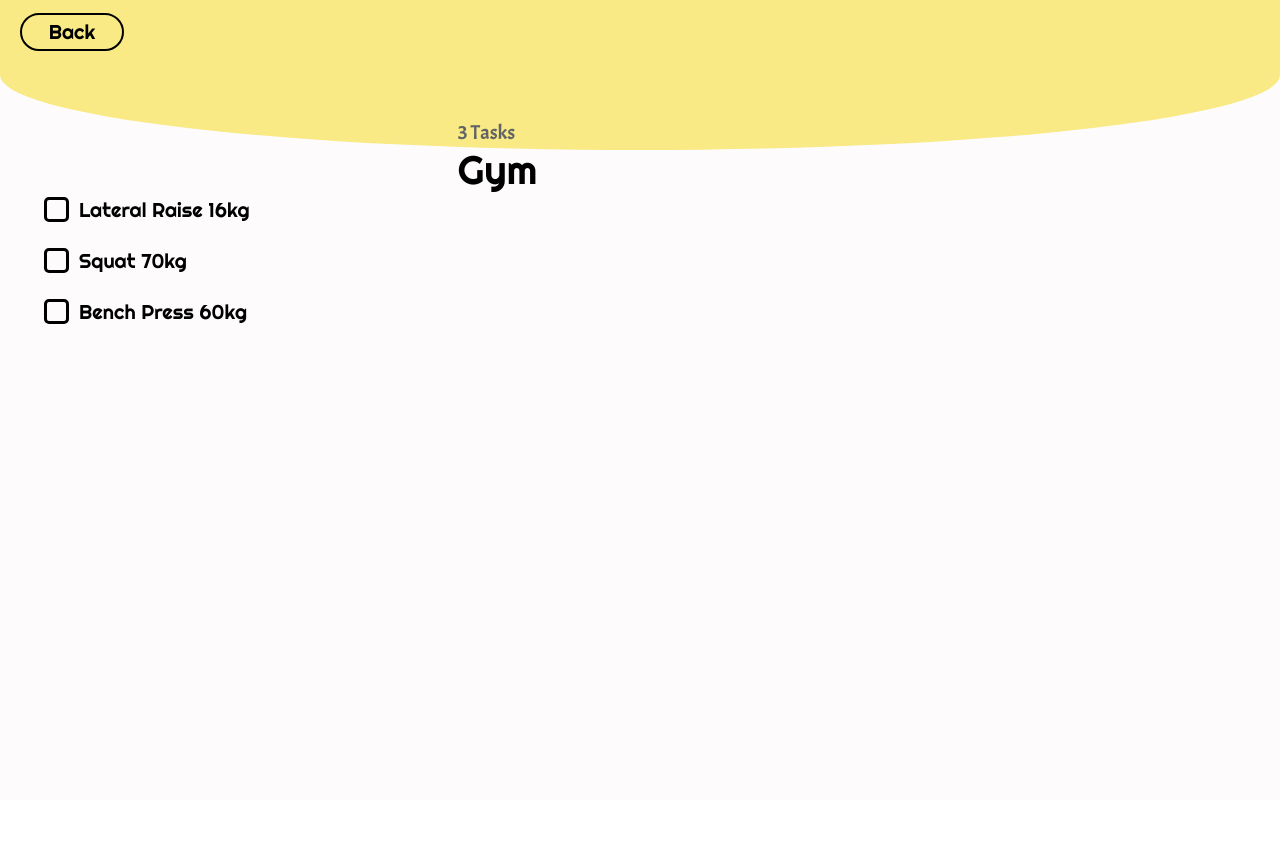
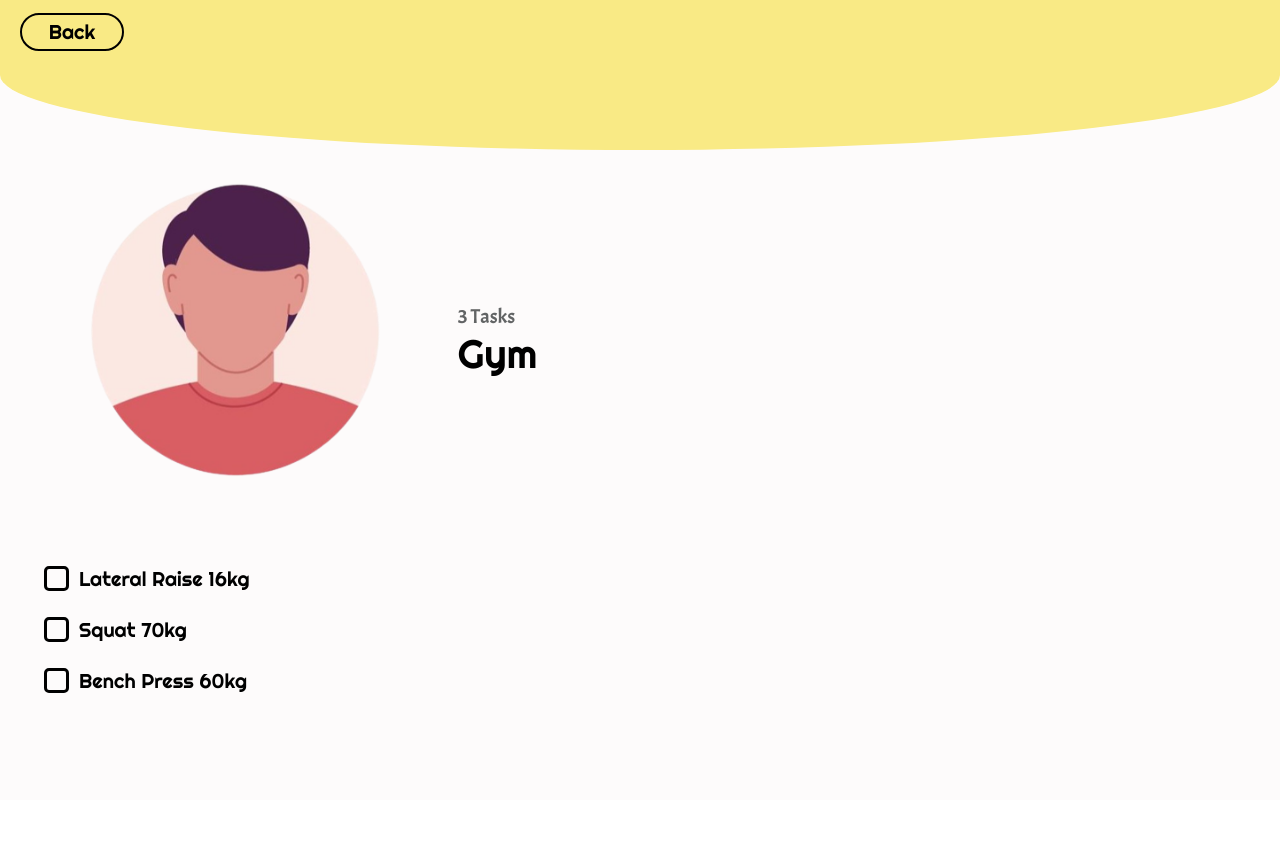
Before and after one commit to faranaan/task, a plain HTML site: page body/gym.html in a window 1280 px wide. Before the commit the page ends 800 px from the top, so only its background shows below. Drawn offline with Linux system fonts and the light colour scheme; the site is published under a folder, as on GitHub Pages, so addresses that start at the root find nothing.

Commit message:
Update gym.html

```diff
--- a/body/gym.html
+++ b/body/gym.html
@@ -15,7 +15,7 @@
         </nav>
         <div class="setengah-lingkaran"></div>
         <div class="school-main">
-            <img src="/image/profile-removebg-preview.png" alt="">
+            <img src="../image/profile-removebg-preview.png" alt="">
             <div class="school-text">
                 <div class="first-word" >3 Tasks</div>
                 <div class="second-word">Gym</div>
```
